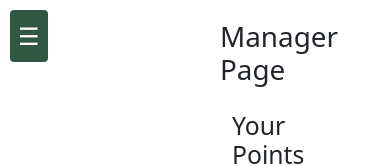
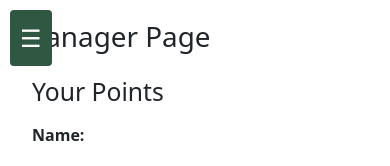
Before and after one commit to btdung1402/employee-management, a React (Vite) app in the folder frontend/: page /manager/1 in a window 390 px wide. Shown: the top 166 px of the page. Built offline with nearby package versions, Linux system fonts and the light colour scheme; no server answers.

Commit message:
fix side bar

```diff
--- a/frontend/src/App.jsx
+++ b/frontend/src/App.jsx
@@ -1,16 +1,24 @@
 import { BrowserRouter as Router, Routes, Route } from 'react-router-dom';
+import { useState } from 'react';
 import HomePage from './pages/HomePage.jsx';
 import EmployeePage from './pages/EmployeePage.jsx';
 import HRPage from './pages/HRPage.jsx';
 import ManagerPage from './pages/ManagerPage.jsx';
 import Sidebar from './components/Sidebar.jsx';
-import './app.css'
+import './app.css';
+
 const App = () => {
+    const [isSidebarOpen, setIsSidebarOpen] = useState(false);
+
+    const toggleSidebar = () => {
+        setIsSidebarOpen(!isSidebarOpen);
+    };
+
     return (
         <Router>
             <div className="app">
-                <Sidebar />
-                <div className="content">
+                <Sidebar isOpen={isSidebarOpen} toggleSidebar={toggleSidebar} />
+                <div className={`content ${isSidebarOpen ? "" : "expanded"}`}>
                     <Routes>
                         <Route path="/" element={<HomePage />} />
                         <Route path="/employee/:employeeId" element={<EmployeePage />} />
--- a/frontend/src/app.css
+++ b/frontend/src/app.css
@@ -13,11 +13,58 @@
     height: 100vh; /* Full height */
     top: 0;
     left: 0;
+    transition: transform 0.3s ease;
+    z-index: 1000;
+}
+
+.sidebar.hidden {
+    transform: translateX(-100%); /* Hide sidebar on smaller screens */
+}
+
+.sidebar.show {
+    transform: translateX(0); /* Show sidebar when toggled */
+}
+
+.menu-button {
+    position: fixed;
+    top: 10px;
+    left: 10px;
+    z-index: 1100;
+    background-color: #2f5742;
+    color: white;
+    border: none;
+    padding: 10px;
+    cursor: pointer;
+}
+
+.close-button {
+    background-color: transparent;
+    color: white;
+    border: none;
+    font-size: 20px;
+    cursor: pointer;
 }
 
 .content {
+    flex: 1;
+    padding: 20px; /* Optional padding */
     margin-left: 200px; /* Matches sidebar width */
-    padding: 20px; /* Optional padding */
-    flex: 1;
+    transition: margin-left 0.3s ease;
     overflow-y: auto; /* Optional: Add vertical scrolling if content overflows */
 }
+
+.content.expanded {
+    margin-left: 0; /* No margin when sidebar is hidden */
+}
+
+@media (max-width: 768px) {
+    .sidebar {
+        transform: translateX(-100%); /* Hide sidebar on smaller screens */
+    }
+    .sidebar.show {
+        transform: translateX(0); /* Show sidebar when toggled */
+    }
+    .content {
+        margin-left: 0; /* No margin when sidebar is hidden */
+    }
+}
--- a/frontend/src/components/Sidebar.jsx
+++ b/frontend/src/components/Sidebar.jsx
@@ -1,17 +1,12 @@
-import React, { useState } from 'react';
+import React from 'react';
 import { Link, useLocation } from 'react-router-dom';
 import './StyleSidebar.css';
 
-const Sidebar = () => {
-  const [isOpen, setIsOpen] = useState(false);
+const Sidebar = ({ isOpen, toggleSidebar }) => {
   const location = useLocation();
 
   const role = "Nhân viên"; // Replace with actual data
   const TenNV = "Nguyễn Văn A"; // Replace with actual data
-
-  const toggleSidebar = () => {
-    setIsOpen(!isOpen);
-  };
 
   return (
     <>
```
